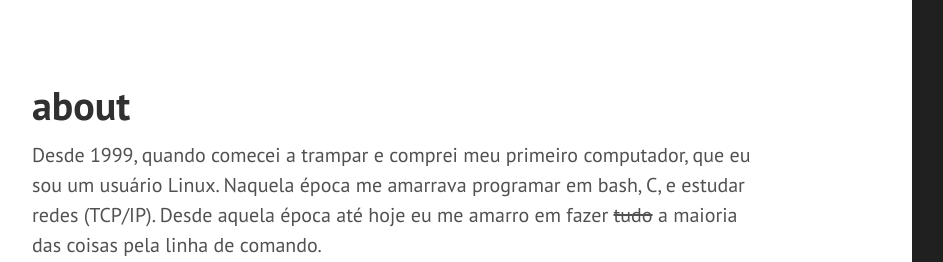
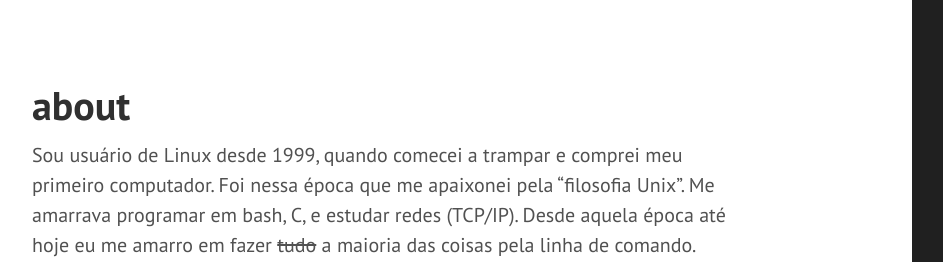
Before and after one commit to meleu/meleu.github.io, a Jekyll site: the page built from about.md, in a window 1280 px wide and 900 px high, cut to the strip 0-262 px from the top of the window. Shown: the whole strip, without its empty margins (68-1011 px from the left). Built offline with Jekyll 4.4.1, drawn with Linux system fonts in a browser that asks for light colours.

Commit message:
Update about.md

```diff
--- a/about.md
+++ b/about.md
@@ -3,7 +3,7 @@
 title: about
 ---
 
-Desde 1999, quando comecei a trampar e comprei meu primeiro computador, que eu sou um usuário Linux. Naquela época me amarrava programar em bash, C, e estudar redes (TCP/IP). Desde aquela época até hoje eu me amarro em fazer ~~tudo~~ a maioria das coisas pela linha de comando.
+Sou usuário de Linux desde 1999, quando comecei a trampar e comprei meu primeiro computador. Foi nessa época que me apaixonei pela "filosofia Unix". Me amarrava programar em bash, C, e estudar redes (TCP/IP). Desde aquela época até hoje eu me amarro em fazer ~~tudo~~ a maioria das coisas pela linha de comando.
 
 Cheguei a me formar em Ciência da Computação e achava que o caminho natural seria trabalhar com TI, mas o ~~dinheiro~~ acaso acabou me levando para outra área.
 
```
